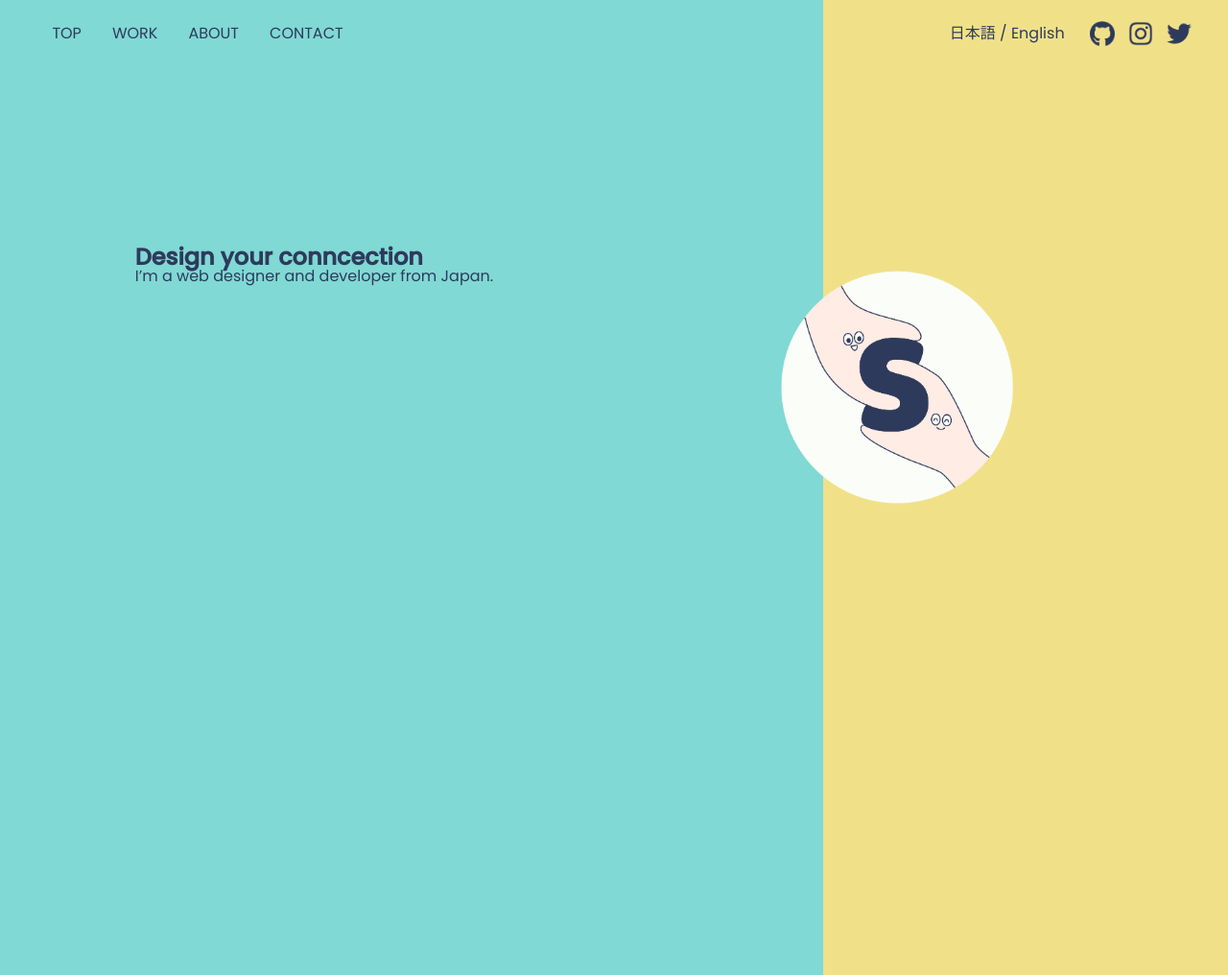
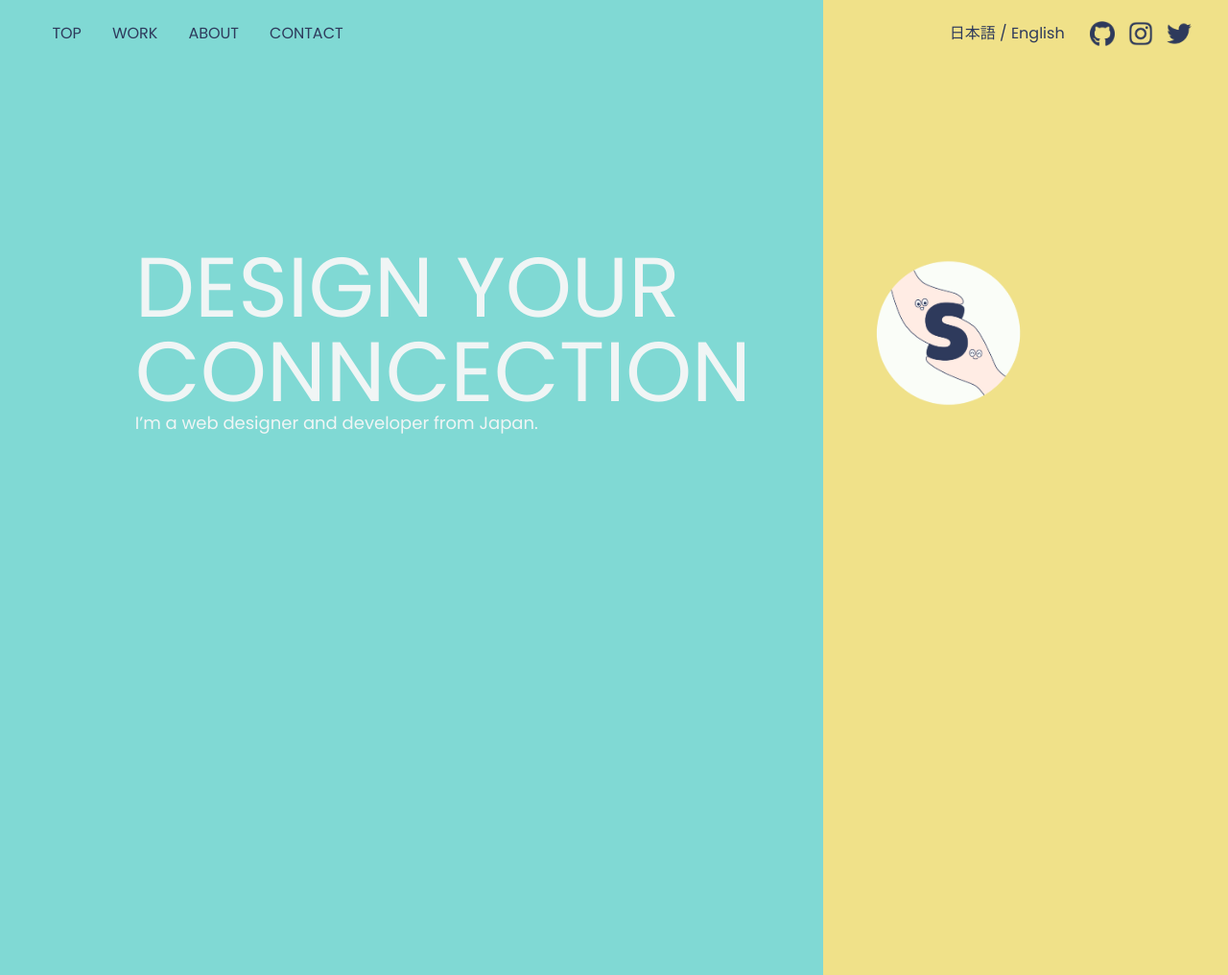
Before and after one commit to SawakoSugimori/Dezasuta-GitHub, a PHP site: page / in a window 1280 px wide. Shown: the whole page at 96% size. Run offline with PHP 8.4, Linux system fonts and the light colour scheme; style sheets or scripts are compiled from the project's sources.

Commit message:
Style: Change the font color and sizes

```diff
--- a/portfolio/css/style.css
+++ b/portfolio/css/style.css
@@ -9,6 +9,18 @@
   padding: 20% 16% 0 11%;
   background: linear-gradient(90deg, #80d9d4 0%, #80d9d4 67%, #f0e189 33%, #f0e189 100%);
 }
+.top_wrapper .copy h1,
+.top_wrapper .copy p {
+  color: #f0f5f5;
+}
+.top_wrapper .copy h1 {
+  font-size: 88px;
+  text-transform: uppercase;
+  font-weight: normal;
+}
+.top_wrapper .copy p {
+  font-size: 18px;
+}
 
 .top_circle {
   width: 30%;
--- a/portfolio/css/style.scss
+++ b/portfolio/css/style.scss
@@ -17,6 +17,20 @@
             $accent-color 100%
         );
     }
+    .copy {
+        h1,
+        p {
+            color: $section-bg;
+        }
+        h1 {
+            font-size: 88px;
+            text-transform: uppercase;
+            font-weight: normal;
+        }
+        p {
+            font-size: 18px;
+        }
+    }
 }
 .top_circle {
     width: 30%;
```
Also changed, not shown: 1 other file.
